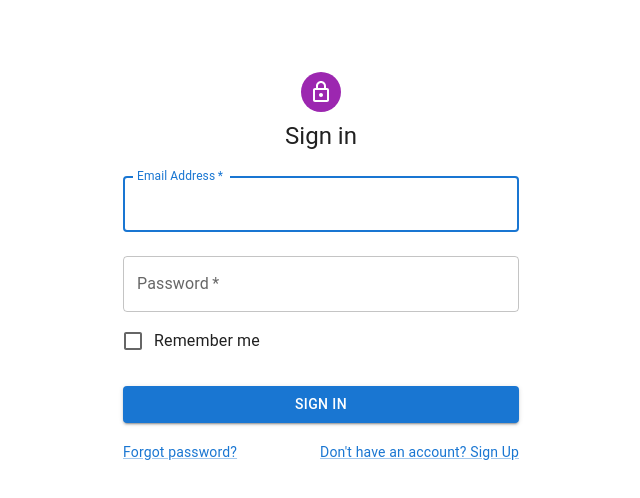
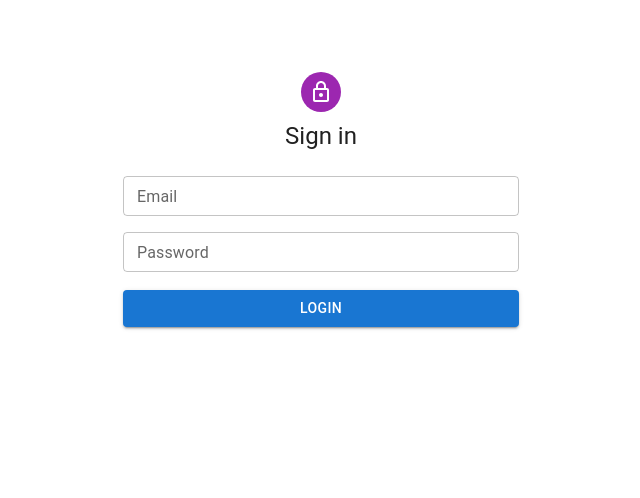
Before and after one commit to Shihab2022/Lost-And-Found, a Next.js app in the folder front-end/: page /login in a window 1280 px wide. Shown: the top 498 px of the page, without its empty margins (319-959 px from the left). Built offline with nearby package versions, Linux system fonts and the light colour scheme; no server answers.

Commit message:
creaye login from

```diff
--- a/front-end/package.json
+++ b/front-end/package.json
@@ -11,6 +11,7 @@
   "dependencies": {
     "@emotion/react": "^11.11.4",
     "@emotion/styled": "^11.11.5",
+    "@hookform/resolvers": "^3.4.2",
     "@mui/icons-material": "^5.15.18",
     "@mui/material": "^5.15.18",
     "@types/qs": "^6.9.15",
@@ -19,7 +20,9 @@
     "next": "14.2.3",
     "qs": "^6.12.1",
     "react": "^18",
-    "react-dom": "^18"
+    "react-dom": "^18",
+    "react-hook-form": "^7.51.5",
+    "zod": "^3.23.8"
   },
   "devDependencies": {
     "@types/node": "^20",
--- /dev/null
+++ b/front-end/src/Schema/loginSchema.ts
@@ -0,0 +1,6 @@
+import { z } from "zod";
+
+export const loginValidationSchema = z.object({
+    email: z.string().email("Please enter a valid email address!"),
+    password: z.string().min(4, "Must be at least 4 characters"),
+});
--- a/front-end/src/app/login/page.tsx
+++ b/front-end/src/app/login/page.tsx
@@ -13,30 +13,13 @@ import LockOutlinedIcon from "@mui/icons-material/LockOutlined";
 import Typography from "@mui/material/Typography";
 import Container from "@mui/material/Container";
 import { loginUserApi } from "@/services/auth";
+import CForm from "@/components/froms/CFroms";
+import { zodResolver } from "@hookform/resolvers/zod";
+import { loginValidationSchema } from "@/Schema/loginSchema";
+import CInputField from "@/components/froms/CInput";
 
-export default function SignIn() {
-  const handleSubmit = (event: React.FormEvent<HTMLFormElement>) => {
-    event.preventDefault();
-    const data = new FormData(event.currentTarget);
-    console.log({
-      email: data.get("email"),
-      password: data.get("password"),
-    });
-  };
-  const loginUser = async () => {
-    try {
-      const res = await loginUserApi({
-        email: "johdoe@example.com",
-        password: "password",
-      });
-      console.log({ res });
-    } catch (error) {
-      console.log({ error });
-    }
-  };
-  React.useEffect(() => {
-    loginUser();
-  }, []);
+export default function Login() {
+  const handleLogin = async () => {};
   return (
     <Container component="main" maxWidth="xs">
       <CssBaseline />
@@ -54,52 +37,43 @@ export default function SignIn() {
         <Typography component="h1" variant="h5">
           Sign in
         </Typography>
-        <Box component="form" onSubmit={handleSubmit} noValidate sx={{ mt: 1 }}>
-          <TextField
-            margin="normal"
-            required
-            fullWidth
-            id="email"
-            label="Email Address"
-            name="email"
-            autoComplete="email"
-            autoFocus
-          />
-          <TextField
-            margin="normal"
-            required
-            fullWidth
-            name="password"
-            label="Password"
-            type="password"
-            id="password"
-            autoComplete="current-password"
-          />
-          <FormControlLabel
-            control={<Checkbox value="remember" color="primary" />}
-            label="Remember me"
-          />
+        <CForm
+          onSubmit={handleLogin}
+          resolver={zodResolver(loginValidationSchema)}
+          defaultValues={{
+            email: "",
+            password: "",
+          }}
+        >
+      <Grid container spacing={2} my={1}>
+                <Grid item md={12}>
+                  <CInputField
+                    name="email"
+                    label="Email"
+                    type="email"
+                    fullWidth={true}
+                  />
+                </Grid>
+                <Grid item md={12}>
+                  <CInputField
+                    name="password"
+                    label="Password"
+                    type="password"
+                    fullWidth={true}
+                  />
+                </Grid>
+              </Grid>
           <Button
+            sx={{
+              margin: "10px 0px",
+            }}
+            fullWidth={true}
+            variant="contained"
             type="submit"
-            fullWidth
-            variant="contained"
-            sx={{ mt: 3, mb: 2 }}
           >
-            Sign In
+            Login
           </Button>
-          <Grid container>
-            <Grid item xs>
-              <Link href="#" variant="body2">
-                Forgot password?
-              </Link>
-            </Grid>
-            <Grid item>
-              <Link href="#" variant="body2">
-                {"Don't have an account? Sign Up"}
-              </Link>
-            </Grid>
-          </Grid>
-        </Box>
+        </CForm>
       </Box>
     </Container>
   );
--- /dev/null
+++ b/front-end/src/components/froms/CFroms.tsx
@@ -0,0 +1,45 @@
+import {
+  FieldValues,
+  FormProvider,
+  SubmitHandler,
+  useForm,
+} from "react-hook-form";
+
+type TFormConfig = {
+  resolver?: any;
+  defaultValues?: Record<string, any>;
+};
+
+type TFormProps = {
+  children: React.ReactNode;
+  onSubmit: SubmitHandler<FieldValues>;
+} & TFormConfig;
+
+const CForm = ({ children, onSubmit, resolver, defaultValues }: TFormProps) => {
+  const formConfig: TFormConfig = {};
+
+  if (resolver) {
+    formConfig["resolver"] = resolver;
+  }
+
+  if (defaultValues) {
+    formConfig["defaultValues"] = defaultValues;
+  }
+
+  const methods = useForm(formConfig);
+  const { handleSubmit, reset } = methods;
+
+  const submit: SubmitHandler<FieldValues> = (data) => {
+    // console.log(data);
+    onSubmit(data);
+    reset();
+  };
+
+  return (
+    <FormProvider {...methods}>
+      <form onSubmit={handleSubmit(submit)}>{children}</form>
+    </FormProvider>
+  );
+};
+
+export default CForm;
--- /dev/null
+++ b/front-end/src/components/froms/CInput.tsx
@@ -0,0 +1,48 @@
+import { SxProps, TextField } from "@mui/material";
+import { Controller, useFormContext } from "react-hook-form";
+
+type TInputProps = {
+  name: string;
+  label?: string;
+  type?: string;
+  size?: "small" | "medium";
+  fullWidth?: boolean;
+  sx?: SxProps;
+  placeholder?: string;
+  required?: boolean;
+};
+
+const CInputField = ({
+  name,
+  label,
+  type = "text",
+  size = "small",
+  fullWidth,
+  sx,
+  required,
+}: TInputProps) => {
+  const { control } = useFormContext();
+  return (
+    <Controller
+      control={control}
+      name={name}
+      render={({ field, fieldState: { error } }) => (
+        <TextField
+          {...field}
+          sx={{ ...sx }}
+          label={label}
+          type={type}
+          variant="outlined"
+          size={size}
+          fullWidth={fullWidth}
+          placeholder={label}
+          required={required}
+          error={!!error?.message}
+          helperText={error?.message}
+        />
+      )}
+    />
+  );
+};
+
+export default CInputField;
```
Also changed, not shown: 1 other file (tests, documents, lock files or other folders).
